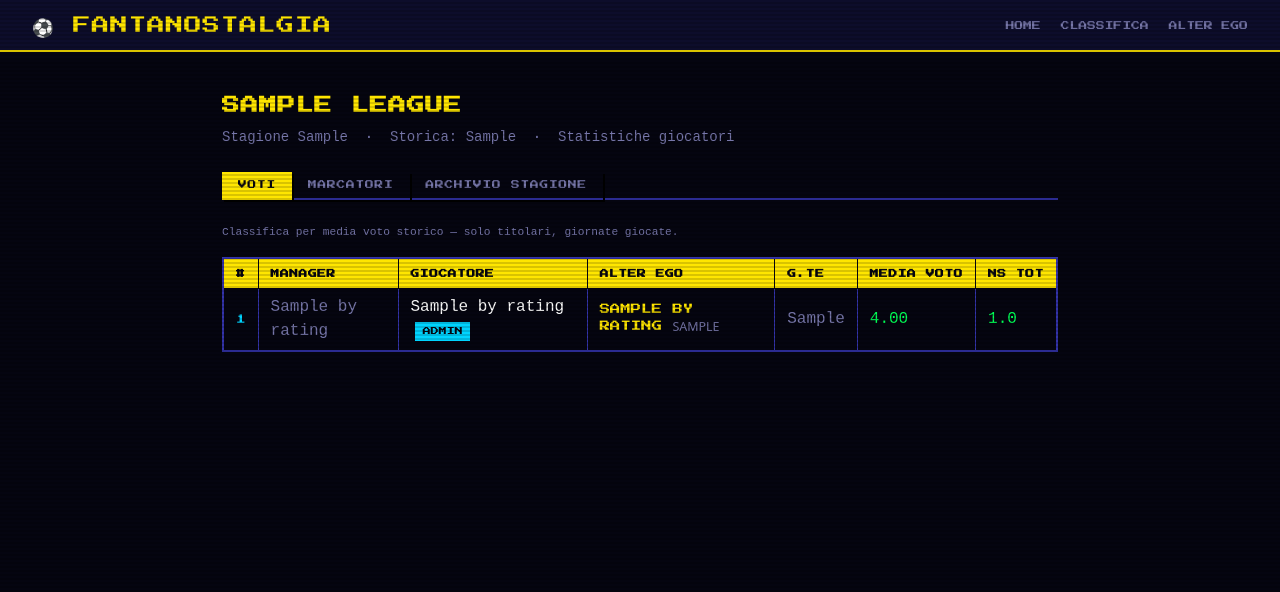
After one commit to simonediroma/fantanostalgia, a FastAPI app: template backend/templates/statistiche.html in a window 1280 px wide. The commit adds this page. Shown: the top 592 px of the page. Run offline with FastAPI, Linux system fonts and the light colour scheme; the template is opened without the code that fills it: most values are stand-ins (such as "Sample title", 1, 10 or a date in 2020).

Commit message:
Add league statistics page with player ratings leaderboard
New SSR page /lega/{league_id}/statistiche with 3 tabs:
- Voti: ranking of assigned players by avg historic rating (starters only)
- Marcatori: ranking by goals/assists of alter egos
- Archivio stagione: top 50 historic players in the season by avg rating

Nav link "Statistiche" added to classifica and giornata templates.

Co-Authored-By: Claude Sonnet 4.6 <noreply@anthropic.com>
Claude-Session: https://claude.ai/code/session_012T3FPuH74GmutqbMk8jmpW

```diff
--- a/backend/templates/classifica.html
+++ b/backend/templates/classifica.html
@@ -6,6 +6,7 @@
 
 {% block nav %}
 <a href="/">Home</a>
+<a href="/lega/{{ league.id }}/statistiche">Statistiche</a>
 <a href="/lega/{{ league.id }}/mapping">Alter Ego</a>
 <a href="/league/{{ league.id }}/classifica/export.csv">↓ CSV</a>
 {% endblock %}
--- a/backend/templates/giornata.html
+++ b/backend/templates/giornata.html
@@ -7,6 +7,7 @@
 {% block nav %}
 <a href="/">Home</a>
 <a href="/lega/{{ league.id }}/classifica">Classifica</a>
+<a href="/lega/{{ league.id }}/statistiche">Statistiche</a>
 <a href="/lega/{{ league.id }}/mapping">Alter Ego</a>
 {% endblock %}
 
--- /dev/null
+++ b/backend/templates/statistiche.html
@@ -0,0 +1,175 @@
+{% extends "base.html" %}
+
+{% block title %}Statistiche — {{ league.name }}{% endblock %}
+{% block og_title %}{{ league.name }} — Statistiche{% endblock %}
+{% block og_description %}Statistiche giocatori della lega {{ league.name }}, stagione storica {{ league.season_historic }}{% endblock %}
+
+{% block nav %}
+<a href="/">Home</a>
+<a href="/lega/{{ league.id }}/classifica">Classifica</a>
+<a href="/lega/{{ league.id }}/mapping">Alter Ego</a>
+{% endblock %}
+
+{% block content %}
+<h1>{{ league.name }}</h1>
+<p class="subtitle">
+  Stagione {{ league.season_current }} &nbsp;·&nbsp;
+  Storica: {{ league.season_historic }} &nbsp;·&nbsp;
+  Statistiche giocatori
+</p>
+
+<div class="tabs">
+  <button class="tab-btn active" onclick="switchTab('voti', this)">Voti</button>
+  <button class="tab-btn" onclick="switchTab('marcatori', this)">Marcatori</button>
+  <button class="tab-btn" onclick="switchTab('archivio', this)">Archivio stagione</button>
+</div>
+
+{# ── Tab Voti ───────────────────────────────────────────────── #}
+<div id="tab-voti" class="tab-panel active">
+  <p style="color:var(--muted);font-size:0.7rem;margin:0.5rem 0 1rem">
+    Classifica per media voto storico — solo titolari, giornate giocate.
+  </p>
+  {% if by_rating %}
+  <div class="table-wrap">
+    <table>
+      <thead>
+        <tr>
+          <th>#</th>
+          <th>Manager</th>
+          <th>Giocatore</th>
+          <th>Alter Ego</th>
+          <th title="Giornate giocate come titolare">G.te</th>
+          <th>Media voto</th>
+          <th title="Punteggio FantaNostalgia totale">NS tot</th>
+        </tr>
+      </thead>
+      <tbody>
+        {% for p in by_rating %}
+        <tr>
+          <td class="rank">{{ loop.index }}</td>
+          <td style="color:var(--muted)">{{ p.manager_name }}</td>
+          <td>
+            {{ p.player_name }}
+            <span class="role-badge" style="margin-left:0.3rem">{{ p.role }}</span>
+          </td>
+          <td class="historic-name" style="text-align:left">
+            {% if p.alter_ego_name %}
+              {{ p.alter_ego_name }}
+              <span style="font-family:system-ui;font-size:0.78rem;color:var(--muted)"> {{ p.alter_ego_team }}</span>
+            {% else %}—{% endif %}
+          </td>
+          <td style="color:var(--muted)">{{ p.n }}</td>
+          <td class="score">
+            {% if p.avg_rating is not none %}{{ '%.2f'|format(p.avg_rating) }}{% else %}—{% endif %}
+          </td>
+          <td class="total">{{ '%.1f'|format(p.total_ns) }}</td>
+        </tr>
+        {% endfor %}
+      </tbody>
+    </table>
+  </div>
+  {% else %}
+  <div class="empty">Nessun dato disponibile — calcola prima i punteggi di almeno una giornata.</div>
+  {% endif %}
+</div>
+
+{# ── Tab Marcatori ──────────────────────────────────────────── #}
+<div id="tab-marcatori" class="tab-panel">
+  <p style="color:var(--muted);font-size:0.7rem;margin:0.5rem 0 1rem">
+    Classifica per goal e assist degli alter ego storici — solo giornate giocate come titolare.
+  </p>
+  {% if by_goals %}
+  <div class="table-wrap">
+    <table>
+      <thead>
+        <tr>
+          <th>#</th>
+          <th>Manager</th>
+          <th>Giocatore</th>
+          <th>Alter Ego</th>
+          <th>Goal</th>
+          <th>Assist</th>
+          <th title="Ammonizioni">GG</th>
+          <th title="Espulsioni">RR</th>
+        </tr>
+      </thead>
+      <tbody>
+        {% for p in by_goals %}
+        <tr>
+          <td class="rank">{{ loop.index }}</td>
+          <td style="color:var(--muted)">{{ p.manager_name }}</td>
+          <td>
+            {{ p.player_name }}
+            <span class="role-badge" style="margin-left:0.3rem">{{ p.role }}</span>
+          </td>
+          <td class="historic-name" style="text-align:left">
+            {% if p.alter_ego_name %}
+              {{ p.alter_ego_name }}
+              <span style="font-family:system-ui;font-size:0.78rem;color:var(--muted)"> {{ p.alter_ego_team }}</span>
+            {% else %}—{% endif %}
+          </td>
+          <td class="score">{{ p.goals }}</td>
+          <td style="color:var(--accent2)">{{ p.assists }}</td>
+          <td style="color:var(--accent)">{{ p.yellows if p.yellows else '—' }}</td>
+          <td style="color:var(--red)">{{ p.reds if p.reds else '—' }}</td>
+        </tr>
+        {% endfor %}
+      </tbody>
+    </table>
+  </div>
+  {% else %}
+  <div class="empty">Nessun dato disponibile.</div>
+  {% endif %}
+</div>
+
+{# ── Tab Archivio stagione ──────────────────────────────────── #}
+<div id="tab-archivio" class="tab-panel">
+  <p style="color:var(--muted);font-size:0.7rem;margin:0.5rem 0 1rem">
+    Top 50 giocatori della stagione storica {{ league.season_historic }} nel database (min. 5 presenze).
+    Non filtrato per assegnazione in lega.
+  </p>
+  {% if archivio %}
+  <div class="table-wrap">
+    <table>
+      <thead>
+        <tr>
+          <th>#</th>
+          <th>Giocatore</th>
+          <th>Ruolo</th>
+          <th>Squadra</th>
+          <th title="Presenze nel database">G.te</th>
+          <th>Media voto</th>
+          <th>Goal</th>
+          <th>Assist</th>
+        </tr>
+      </thead>
+      <tbody>
+        {% for p in archivio %}
+        <tr>
+          <td class="rank">{{ loop.index }}</td>
+          <td class="historic-name" style="text-align:left">{{ p.name }}</td>
+          <td><span class="role-badge">{{ p.role }}</span></td>
+          <td style="color:var(--muted)">{{ p.team }}</td>
+          <td style="color:var(--muted)">{{ p.n }}</td>
+          <td class="score">{{ '%.2f'|format(p.avg_rating) }}</td>
+          <td class="score">{{ p.goals or '—' }}</td>
+          <td style="color:var(--accent2)">{{ p.assists or '—' }}</td>
+        </tr>
+        {% endfor %}
+      </tbody>
+    </table>
+  </div>
+  {% else %}
+  <div class="empty">Nessun dato storico disponibile per la stagione {{ league.season_historic }}.</div>
+  {% endif %}
+</div>
+
+<script>
+function switchTab(name, btn) {
+  document.querySelectorAll('.tab-panel').forEach(p => p.classList.remove('active'));
+  document.querySelectorAll('.tab-btn').forEach(b => b.classList.remove('active'));
+  document.getElementById('tab-' + name).classList.add('active');
+  btn.classList.add('active');
+}
+</script>
+{% endblock %}
```
Also changed, not shown: backend/api/routers/views.py (+114 -0 lines).
